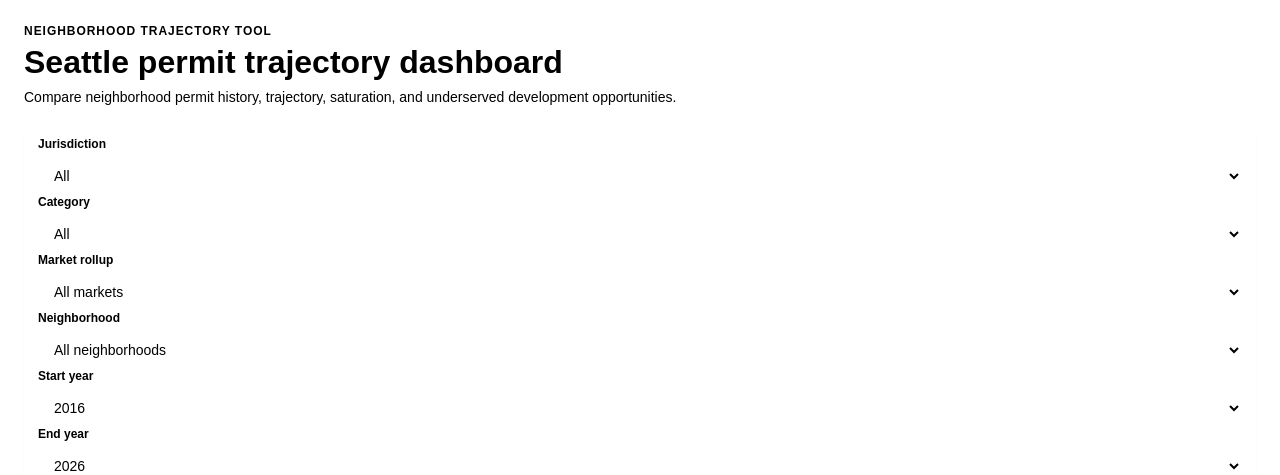
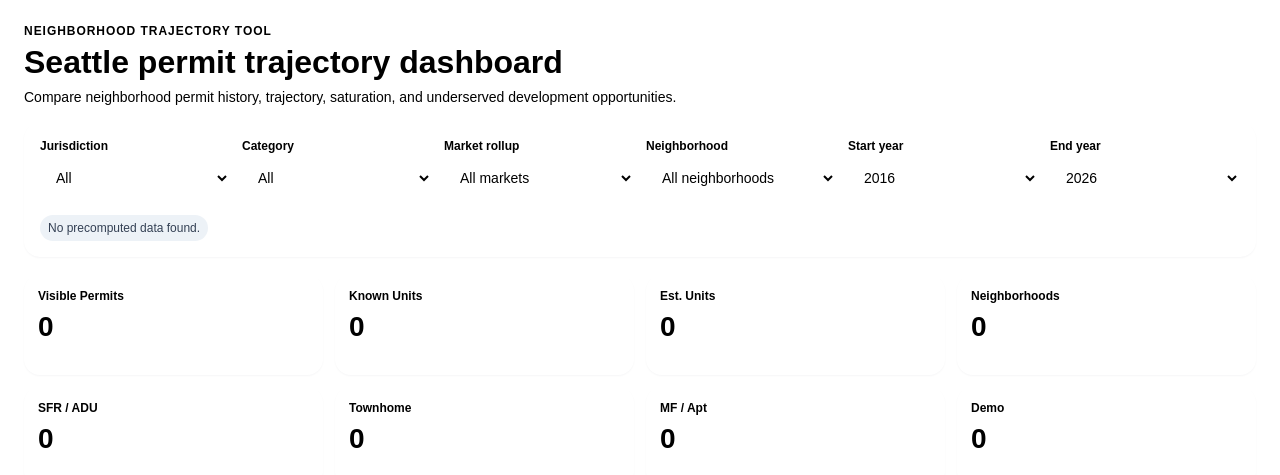
Before and after one commit to kauweg/permits-dashboard, a Flask app: page / in a window 1280 px wide. Shown: the top 475 px of the page. Run offline with Flask 3, Linux system fonts and the light colour scheme; grey boxes are pictures that could not be loaded.

Commit message:
Update index.html

```diff
--- a/templates/index.html
+++ b/templates/index.html
@@ -1,61 +1,56 @@
-<!DOCTYPE html>
+<!doctype html>
 <html lang="en">
 <head>
   <meta charset="utf-8" />
-  <meta name="viewport" content="width=device-width, initial-scale=1" />
-  <title>Seattle permit trajectory dashboard</title>
+  <meta name="viewport" content="width=device-width,initial-scale=1" />
+  <title>Neighborhood Trajectory Dashboard</title>
 
-  <link rel="stylesheet" href="{{ url_for('static', filename='styles.css') }}" />
-  <link
-    rel="stylesheet"
-    href="https://unpkg.com/leaflet@1.9.4/dist/leaflet.css"
-    integrity="sha256-p4NxAoJBhIIN+hmNHrzRCf9tD/miZyoHS5obTRR9BMY="
-    crossorigin=""
-  />
+  <link rel="stylesheet" href="/static/styles.css" />
+  <link rel="stylesheet" href="https://unpkg.com/leaflet@1.9.4/dist/leaflet.css" />
 </head>
+
 <body>
-  <main class="page">
-    <section class="hero">
-      <div class="eyebrow">NEIGHBORHOOD TRAJECTORY TOOL</div>
+  <div class="page">
+    <header class="hero">
+      <div class="eyebrow">Neighborhood Trajectory Tool</div>
       <h1>Seattle permit trajectory dashboard</h1>
       <p class="subhead">
         Compare neighborhood permit history, trajectory, saturation, and underserved development opportunities.
       </p>
-    </section>
+    </header>
 
-    <section class="card filters-card">
-      <div class="filters-grid">
-        <label class="filter-field">
+    <section class="filters panel">
+      <div class="filter-grid">
+        <label>
           <span>Jurisdiction</span>
           <select id="jurisdiction">
-            <option value="all" selected>All</option>
+            <option value="all">All</option>
             <option value="Seattle">Seattle</option>
-            <option value="Bellevue">Bellevue</option>
           </select>
         </label>
 
-        <label class="filter-field">
+        <label>
           <span>Category</span>
           <select id="category">
-            <option value="all" selected>All</option>
+            <option value="all">All</option>
           </select>
         </label>
 
-        <label class="filter-field">
+        <label>
           <span>Market rollup</span>
           <select id="market">
-            <option value="all" selected>All markets</option>
+            <option value="all">All markets</option>
           </select>
         </label>
 
-        <label class="filter-field">
+        <label>
           <span>Neighborhood</span>
           <select id="neighborhood">
-            <option value="all" selected>All neighborhoods</option>
+            <option value="all">All neighborhoods</option>
           </select>
         </label>
 
-        <label class="filter-field">
+        <label>
           <span>Start year</span>
           <select id="startYear">
             <option value="2016" selected>2016</option>
@@ -72,7 +67,7 @@
           </select>
         </label>
 
-        <label class="filter-field">
+        <label>
           <span>End year</span>
           <select id="endYear">
             <option value="2016">2016</option>
@@ -90,47 +85,49 @@
         </label>
       </div>
 
-      <div id="loadNotes" class="load-notes"></div>
-      <div id="loadErrors" class="load-errors"></div>
+      <div class="notes-row">
+        <div id="loadNotes" class="notes"></div>
+        <div id="loadErrors" class="errors"></div>
+      </div>
     </section>
 
-    <section id="cards" class="cards-grid"></section>
+    <section class="cards executive-cards" id="cards"></section>
 
-    <section class="two-col">
-      <article class="card panel">
+    <section class="grid top-grid">
+      <div class="panel">
         <div class="panel-head">
-          <div>
-            <h2>Annual permit trajectory</h2>
-            <p class="panel-sub">Click a bar to filter the map and neighborhood table</p>
-          </div>
-          <div id="annualChartValue" class="panel-value">All filtered points</div>
+          <h2>Annual permit trajectory</h2>
+          <div id="annualChartValue" class="muted">Click a bar to filter the map and neighborhood table</div>
         </div>
+
+        <div class="chart-legend">
+          <span class="legend-item"><span class="swatch swatch-sfr"></span>New SFR / ADU</span>
+          <span class="legend-item"><span class="swatch swatch-townhome"></span>Townhome / Rowhouse / Duplex</span>
+          <span class="legend-item"><span class="swatch swatch-mf"></span>Multifamily / Apartment</span>
+          <span class="legend-item"><span class="swatch swatch-demo"></span>Demo</span>
+        </div>
+
         <canvas id="annualChart" height="260"></canvas>
-      </article>
+      </div>
 
-      <article class="card panel">
+      <div class="panel">
         <div class="panel-head">
-          <div>
-            <h2>Selection map</h2>
-            <p class="panel-sub">Filtered permit locations sized by unit count</p>
-          </div>
-          <div id="mapContext" class="panel-value">All filtered points</div>
+          <h2>Selection map</h2>
+          <div id="mapContext" class="muted">All filtered points</div>
         </div>
-        <div id="permitMap" class="permit-map"></div>
-      </article>
+        <div id="permitMap" class="small-map"></div>
+      </div>
     </section>
 
-    <section class="two-col">
-      <article class="card panel">
+    <section class="grid bottom-grid">
+      <div class="panel">
         <div class="panel-head">
-          <div>
-            <h2>Market rollup</h2>
-            <p class="panel-sub">Click a market to drill into its neighborhoods</p>
-          </div>
+          <h2>Market rollup</h2>
+          <div class="muted">Click a market to drill into its neighborhoods</div>
         </div>
 
-        <div class="table-wrap">
-          <table id="marketTable" class="data-table">
+        <div class="table-wrap tall">
+          <table id="marketTable">
             <thead>
               <tr>
                 <th>Market</th>
@@ -146,54 +143,25 @@
             <tbody></tbody>
           </table>
         </div>
-      </article>
+      </div>
 
-      <article class="card panel">
+      <div class="panel">
         <div class="panel-head">
-          <div>
-            <h2>Neighborhood drilldown</h2>
-            <p class="panel-sub">Individual neighborhoods inside the selected rollup</p>
-          </div>
+          <h2>Neighborhood drilldown</h2>
+          <div class="muted">Individual neighborhoods inside the selected rollup</div>
         </div>
 
-        <div class="table-wrap">
-          <table id="neighborhoodTable" class="data-table">
-            <thead>
-              <tr>
-                <th>Neighborhood</th>
-                <th>Market</th>
-                <th>2016</th>
-                <th>2017</th>
-                <th>2018</th>
-                <th>2019</th>
-                <th>2020</th>
-                <th>2021</th>
-                <th>2022</th>
-                <th>2023</th>
-                <th>2024</th>
-                <th>2025</th>
-                <th>2026</th>
-                <th>Total</th>
-                <th>SFR / ADU</th>
-                <th>Townhome</th>
-                <th>MF / Apt</th>
-                <th>Units</th>
-                <th>Trajectory</th>
-                <th>Read</th>
-              </tr>
-            </thead>
+        <div class="table-wrap tall">
+          <table id="neighborhoodTable">
+            <thead id="neighborhoodTableHead"></thead>
             <tbody></tbody>
           </table>
         </div>
-      </article>
+      </div>
     </section>
-  </main>
+  </div>
 
-  <script
-    src="https://unpkg.com/leaflet@1.9.4/dist/leaflet.js"
-    integrity="sha256-20nQCchB9co0qIjJZRGuk2/Z9VM+kNiyxNV1lvTlZBo="
-    crossorigin=""
-  ></script>
-  <script src="{{ url_for('static', filename='app.js') }}"></script>
+  <script src="https://unpkg.com/leaflet@1.9.4/dist/leaflet.js"></script>
+  <script src="/static/app.js"></script>
 </body>
 </html>
```
